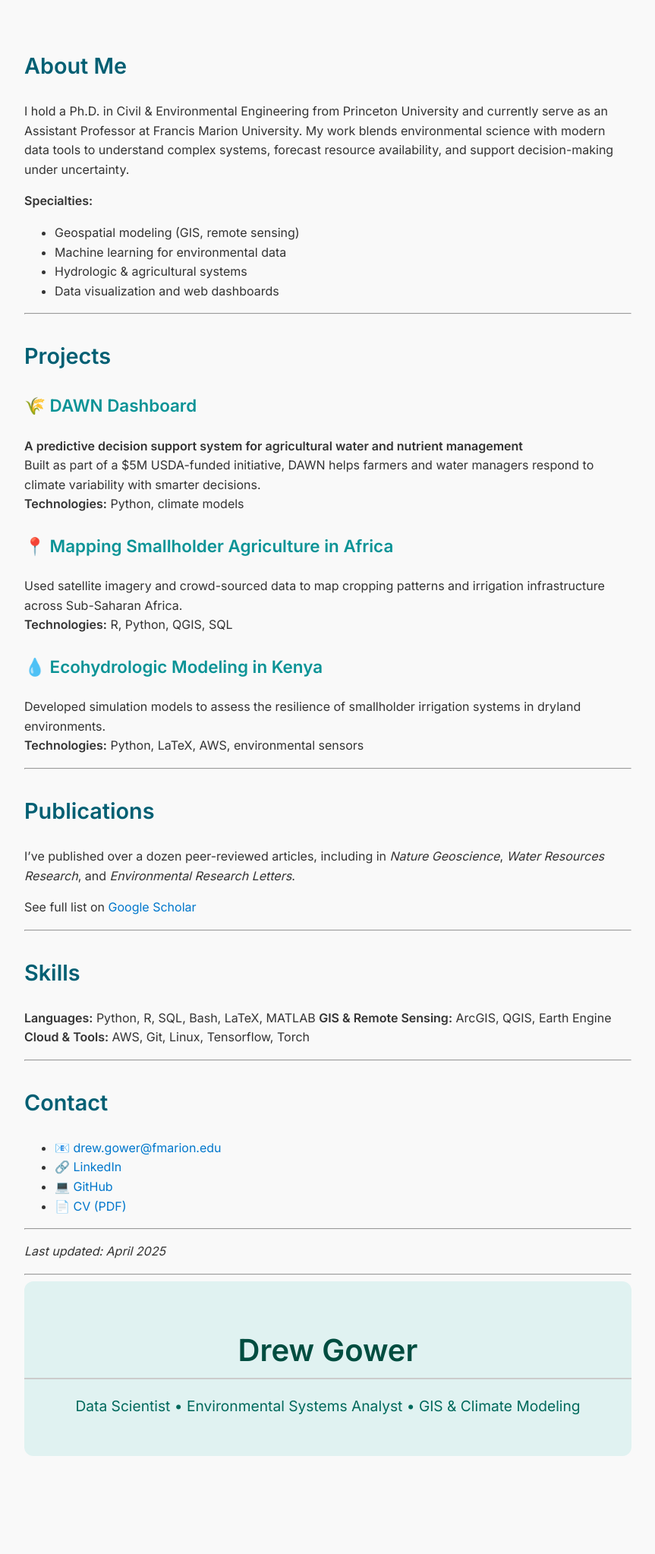
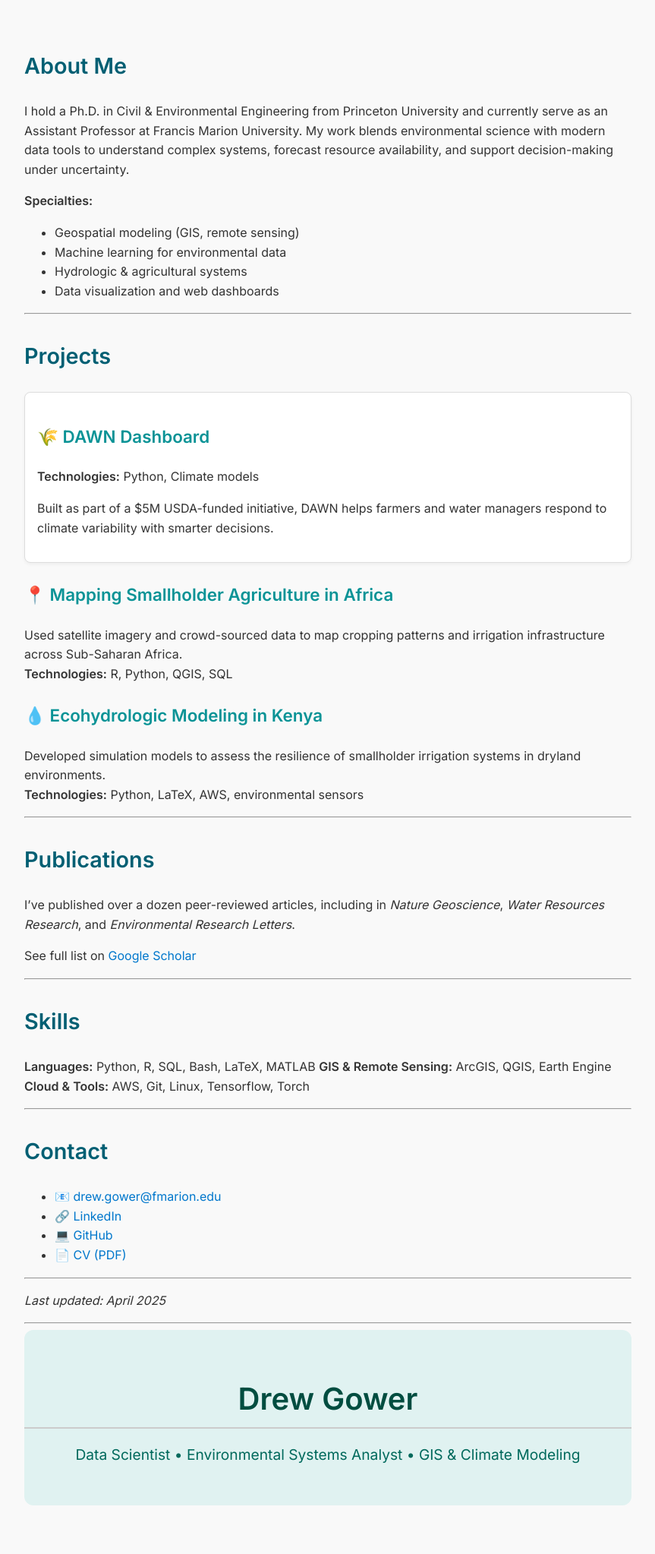
Before and after one commit to dbg6y/dbg6y.github.io, a Jekyll site: the page built from index.md, in a window 1280 px wide. Shown: the whole page at 76% size, without its empty margins (208-1071 px from the left). Built offline with Jekyll 4.4.1, drawn with Linux system fonts in a browser that asks for light colours; before the commit the page ends 1981 px from its top, so only the background shows below that.

Commit message:
tried project cards

```diff
--- a/assets/css/style.css
+++ b/assets/css/style.css
@@ -50,3 +50,11 @@ code {
   font-size: 1.2rem;
   color: #00695c;
 }
+.project-card {
+  border: 1px solid #ddd;
+  border-radius: 8px;
+  padding: 1rem;
+  margin-bottom: 1.5rem;
+  background-color: #ffffff;
+  box-shadow: 0 2px 4px rgba(0,0,0,0.05);
+}
--- a/index.md
+++ b/index.md
@@ -15,10 +15,12 @@ I hold a Ph.D. in Civil & Environmental Engineering from Princeton University an
 ---
 
 ## Projects
-### 🌾 DAWN Dashboard
-**A predictive decision support system for agricultural water and nutrient management**
-Built as part of a $5M USDA-funded initiative, DAWN helps farmers and water managers respond to climate variability with smarter decisions.
-**Technologies:** Python, climate models
+
+<div class="project-card">
+  <h3>🌾 DAWN Dashboard</h3>
+  <p><strong>Technologies:</strong> Python, Climate models</p>
+  <p>Built as part of a $5M USDA-funded initiative, DAWN helps farmers and water managers respond to climate variability with smarter decisions.</p>
+</div>
 
 ### 📍 Mapping Smallholder Agriculture in Africa
 Used satellite imagery and crowd-sourced data to map cropping patterns and irrigation infrastructure across Sub-Saharan Africa.
```
